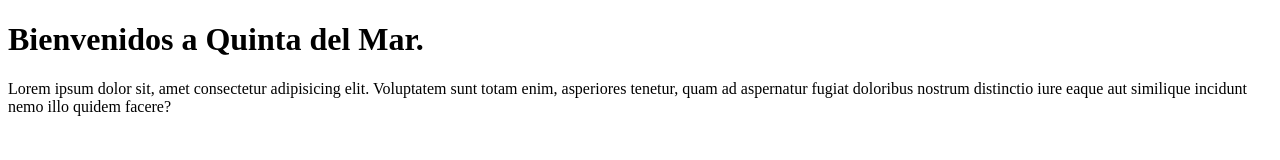
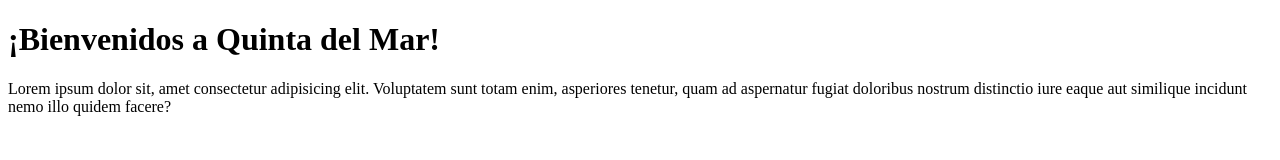
Before and after one commit to flizcano/web-test, a plain HTML site: page index.html in a window 1280 px wide. Drawn offline with Linux system fonts and the light colour scheme.

Commit message:
Update index.html

```diff
--- a/index.html
+++ b/index.html
@@ -3,10 +3,10 @@
 <head>
     <meta charset="UTF-8">
     <meta name="viewport" content="width=device-width, initial-scale=1.0">
-    <title>Sitio Web Quinta del mar</title>
+    <title>Sitio Web Quinta del mar!!</title>
 </head>
 <body>
-    <h1>Bienvenidos a Quinta del Mar.</h1>
+    <h1>¡Bienvenidos a Quinta del Mar!</h1>
     <p>Lorem ipsum dolor sit, amet consectetur adipisicing elit. Voluptatem sunt totam enim, asperiores tenetur, quam ad aspernatur fugiat doloribus nostrum distinctio iure eaque aut similique incidunt nemo illo quidem facere?</p>
 </body>
 </html>
```
